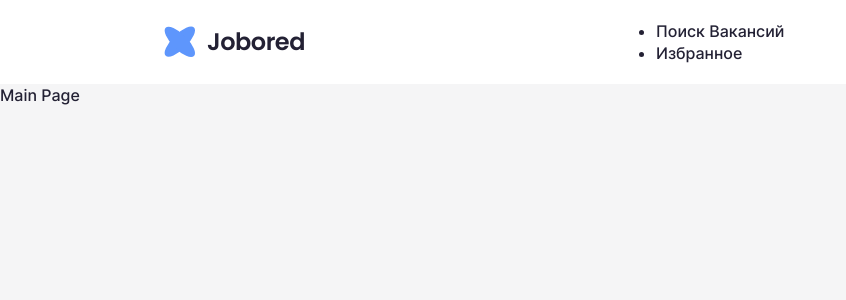
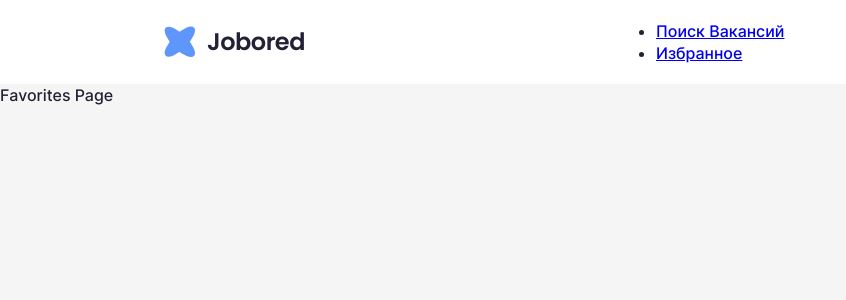
Before and after one commit to IlyaHancharuk/VacancysApp, a React (Create React App) app: page /favorites in a window 1280 px wide. Shown: the top 300 px of the page, without its empty margins (0-846 px from the left). Built offline with nearby package versions, Linux system fonts and the light colour scheme.

Commit message:
feat: add routing

```diff
--- a/src/App/App.css
+++ b/src/App/App.css
@@ -62,3 +62,14 @@
     line-height: 36px;
     letter-spacing: -0.02em;
 }
+
+
+
+
+#error-page {
+    display: flex;
+    flex-direction: column;
+    align-items: center;
+    justify-content: center;
+    width: 100%;
+  }
--- a/src/App/App.tsx
+++ b/src/App/App.tsx
@@ -2,14 +2,21 @@ import React from 'react';
 import './App.css';
 import { MainPAge } from '../pages/MainPage';
 import Header from '../components/Header';
+import { Routes, Route } from "react-router-dom";
+import { FavoritesPAge } from '../pages/FavoritesPage';
+import { VacancyPAge } from '../pages/Vacancy';
 
-function App() {
+const App = () => {
     return (
         <div className="App">
             <Header />
             <main>
-
-                <MainPAge />
+                <Routes>
+                    <Route path="/" element={<MainPAge />} />
+                    <Route path="/vacancies" element={<MainPAge />} />
+                    <Route path="/favorites" element={<FavoritesPAge />} />
+                    <Route path="/vacancy" element={<VacancyPAge />} />
+                </Routes>
             </main>
         </div>
     );
--- a/src/components/Header.tsx
+++ b/src/components/Header.tsx
@@ -1,4 +1,5 @@
 import React, { FC } from "react";
+import { NavLink } from "react-router-dom";
 
 type HeaderPropsType = {
 
@@ -17,8 +18,16 @@ const Header: FC<HeaderPropsType> = (props) => {
             </div>
             <nav className="menu">
                 <ul>
-                    <li>Поиск Вакансий</li>
-                    <li>Избранное</li>
+                    <li>
+                        <NavLink to={'vacancies'}>
+                            Поиск Вакансий
+                        </NavLink>
+                    </li>
+                    <li>
+                        <NavLink to={'favorites'}>
+                            Избранное
+                        </NavLink>
+                    </li>
                 </ul>
             </nav>
         </header>
--- /dev/null
+++ b/src/pages/FavoritesPage.tsx
@@ -0,0 +1,9 @@
+import React, { FC } from 'react'
+
+type FavoritesPagePropsType = {}
+
+export const FavoritesPAge: FC<FavoritesPagePropsType> = (props) => {
+    return (
+        <div>Favorites Page</div>
+    )
+}
--- /dev/null
+++ b/src/pages/Vacancy.tsx
@@ -0,0 +1,9 @@
+import React, { FC } from 'react'
+
+type VacancyPagePropsType = {}
+
+export const VacancyPAge: FC<VacancyPagePropsType> = (props) => {
+    return (
+        <div>Vacancy Page</div>
+    )
+}
```
